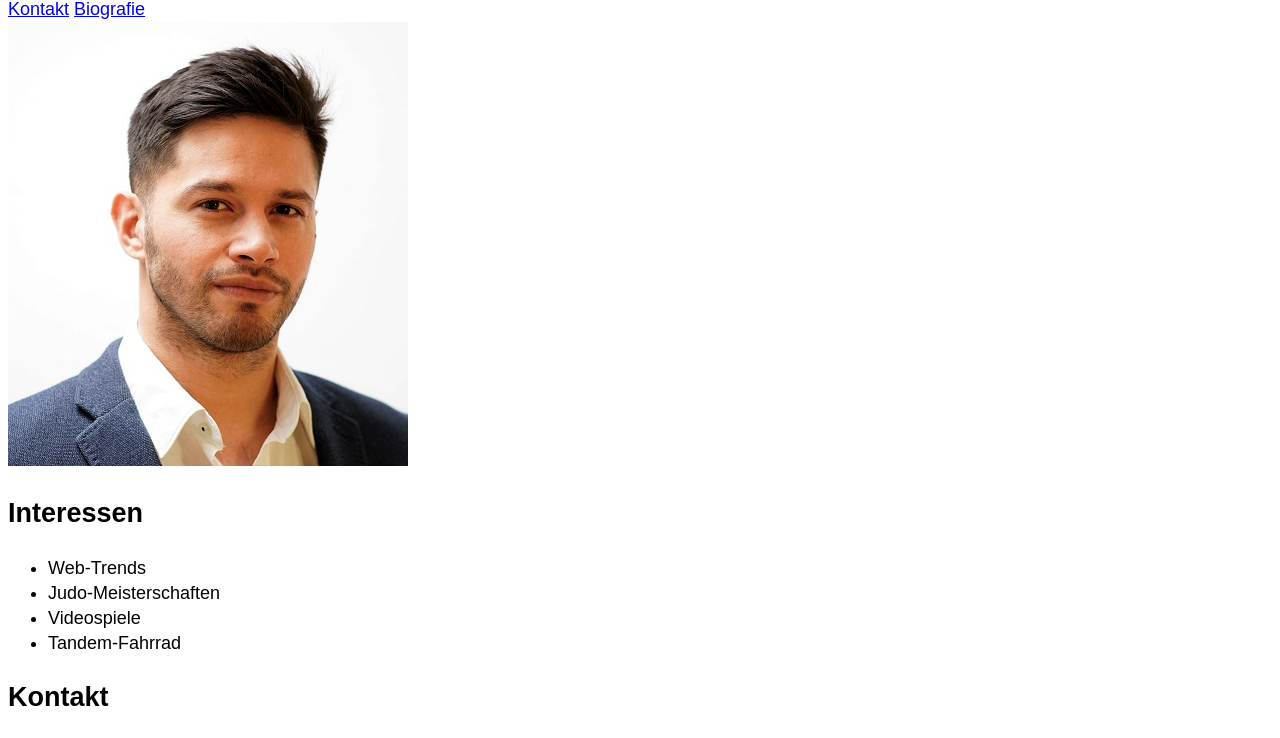
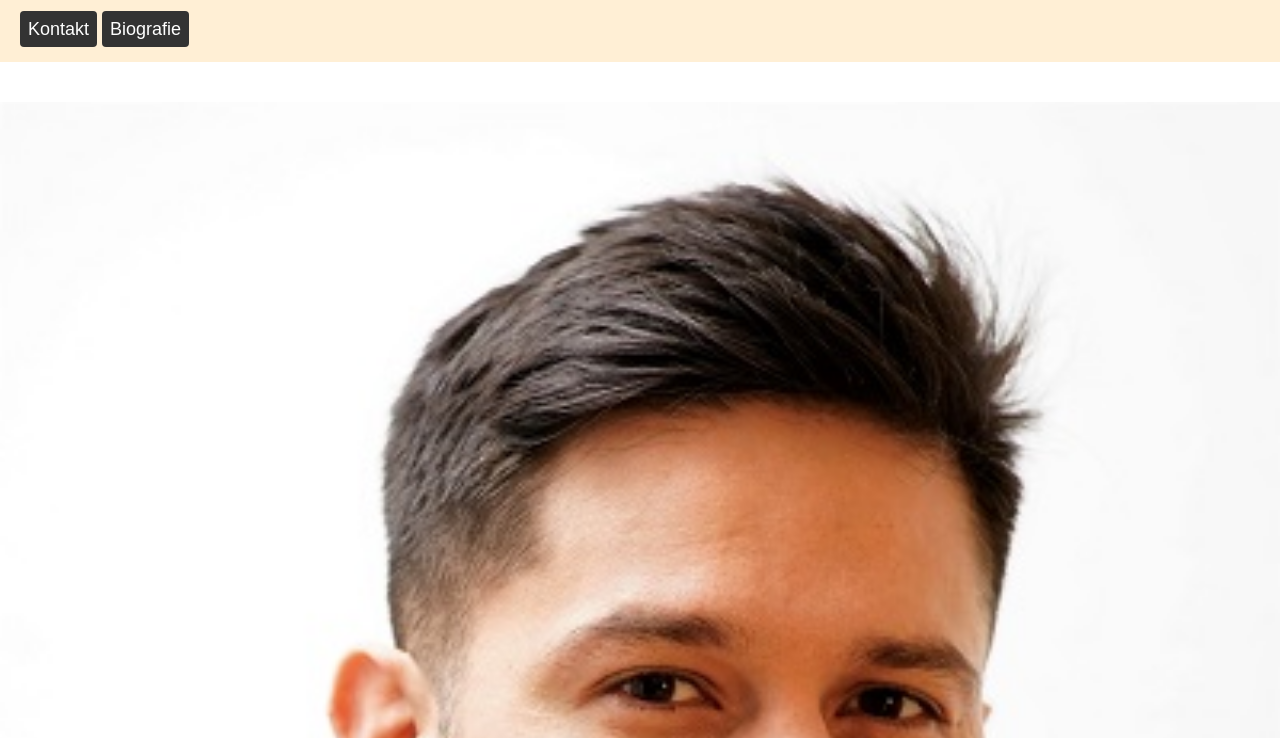
Before and after one commit to deriancastro/personal-website, a plain HTML site: page index.html in a window 1280 px wide. Shown: the part 102-840 px from the top of the page. Drawn offline with Linux system fonts and the light colour scheme.

Commit message:
Add Grid-CSS

```diff
--- a/index.html
+++ b/index.html
@@ -9,15 +9,15 @@
   </head>
 
   <body>
-    <header>
+    <header class="page-header">
       <h1>Derian's Website</h1>
       <nav>
-        <a href="#contact">Kontakt</a>
-        <a href="#bio">Biografie</a>
+        <a class="button" href="#contact">Kontakt</a>
+        <a class="button" href="#bio">Biografie</a>
       </nav>
-      <img src="images/derian.jpg" alt="" />
     </header>
-    <main>
+    <main class="page-main">
+      <img class="image-fluid" src="images/derian.jpg" alt="" />
       <section id="interests">
         <h2>Interessen</h2>
         <ul>
--- a/styles.css
+++ b/styles.css
@@ -1,15 +1,46 @@
 * {
   box-sizing: border-box;
 }
-
+:root {
+  --primary: hotpink;
+  --black: #333;
+  --secondary: papayawhip;
+}
 body {
+  color: var(--black);
   font-family: sans-serif;
   font-size: 112.5%;
   line-height: 1.4;
+  margin: 0;
 }
-
+a {
+  text-decoration: none;
+  border-bottom: 2px solid;
+}
 input,
 button,
 textarea {
   font-size: inherit;
 }
+.page-header {
+  padding: 20px;
+  background: var(--secondary);
+  margin-bottom: 40px;
+}
+.button {
+  background: var(--black);
+  color: white;
+  border-bottom: none;
+  padding: 8px;
+  border-radius: 4px;
+}
+.image-fluid {
+  width: 100%;
+  height: auto;
+}
+
+.page-main {
+  display: grid;
+  gap: 40px;
+  place-items: center;
+}
```
